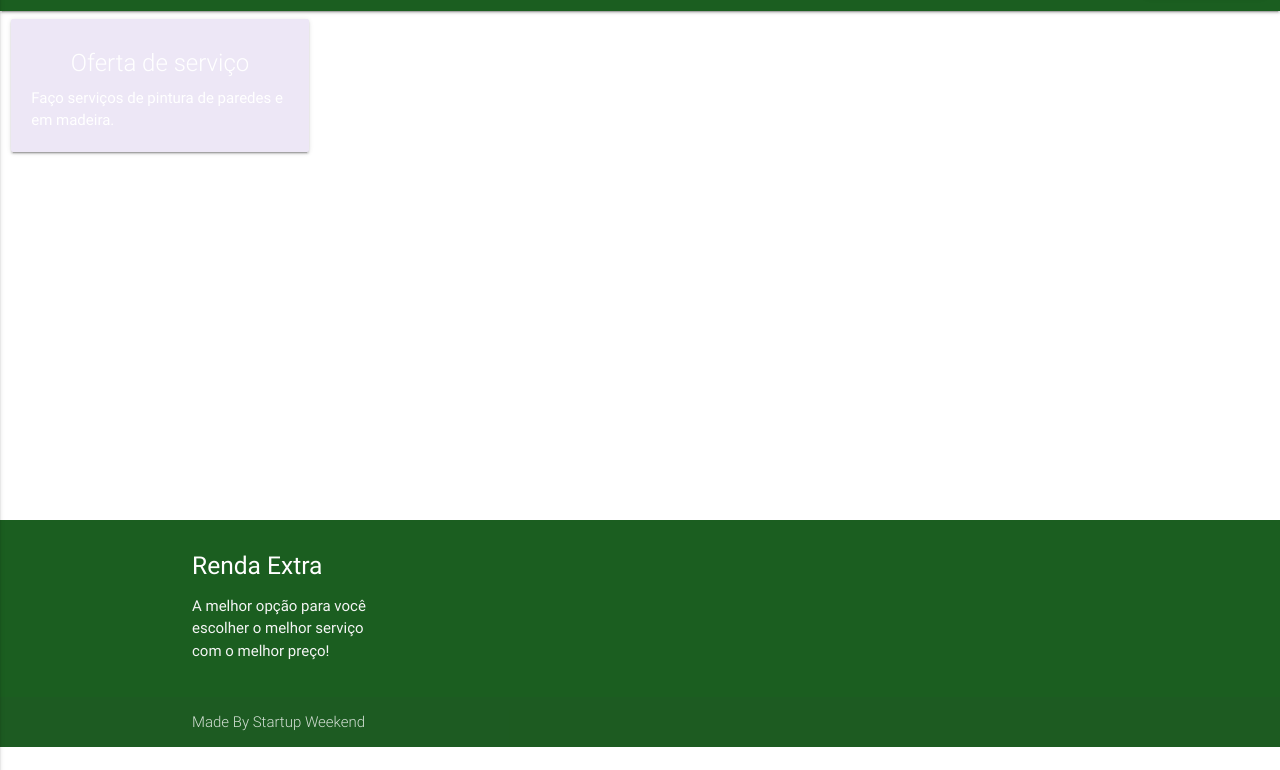
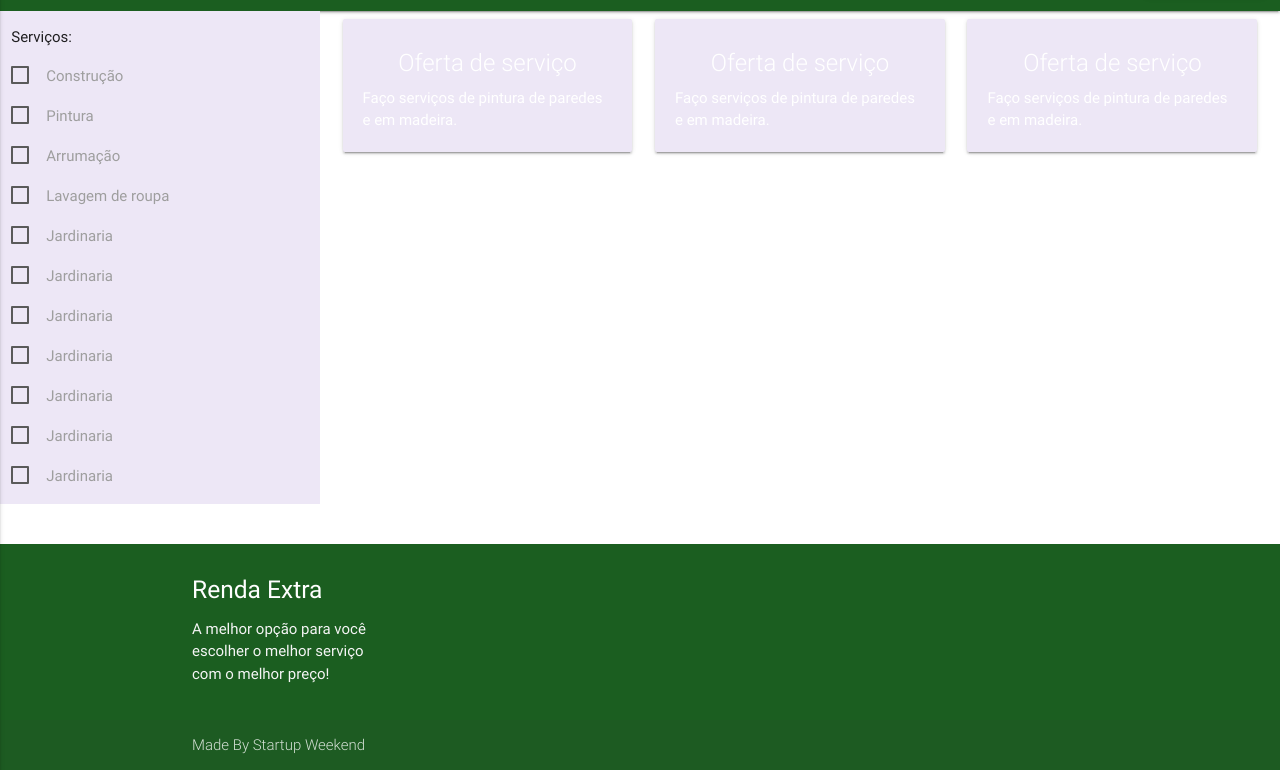
Before and after one commit to grmiranda/MVP-SW, a plain HTML site: page telas/userFeed.html in a window 1280 px wide. Shown: the part 53-823 px from the top of the page. Before the commit the page ends 800 px from the top, so only its background shows below. Drawn offline with nearby package versions, Linux system fonts and the light colour scheme.

Commit message:
Menu lateral e cartões maiores

```diff
--- a/telas/userFeed.html
+++ b/telas/userFeed.html
@@ -41,8 +41,65 @@
 
     <main>
 
+
 <div class="row">
-     <div class="col s12 m6 l3" >
+<div class="col s12 m4 l3 deep-purple lighten-5"> <!-- BARRA LATERAL ESQUERDA-->
+       <p> Serviços: </p>
+        <p>
+      <input type="checkbox" id="test1" />
+      <label for="test1">Construção</label>
+    </p>
+      <p>
+      <input type="checkbox" id="test2" />
+      <label for="test2">Pintura</label>
+    </p>
+      <p>
+      <input type="checkbox" id="test3" />
+      <label for="test3">Arrumação</label>
+    </p>
+      <p>
+      <input type="checkbox" id="test4" />
+      <label for="test4">Lavagem de roupa</label>
+    </p>
+      <p>
+      <input type="checkbox" id="test5" />
+      <label for="test5">Jardinaria</label>
+    </p>
+
+<p>
+      <input type="checkbox" id="test5" />
+      <label for="test5">Jardinaria</label>
+    </p>
+    <p>
+      <input type="checkbox" id="test5" />
+      <label for="test5">Jardinaria</label>
+    </p>
+    <p>
+      <input type="checkbox" id="test5" />
+      <label for="test5">Jardinaria</label>
+    </p>
+    <p>
+      <input type="checkbox" id="test5" />
+      <label for="test5">Jardinaria</label>
+    </p>
+    <p>
+      <input type="checkbox" id="test5" />
+      <label for="test5">Jardinaria</label>
+    </p>
+    <p>
+      <input type="checkbox" id="test5" />
+      <label for="test5">Jardinaria</label>
+    </p>
+
+
+
+      </div>
+
+      <div class="col s12 m8 l9"> <!-- CONTEÚDO CENTRAL-->
+
+
+
+<div class="col s12 m6 l4" >
         <div class="card deep-purple lighten-5">
             <div class="card-content white-text">
                 <div class="center-align">
@@ -54,6 +111,34 @@
         </div>
      </div>
 
+
+     <div class="col s12 m6 l4" >
+        <div class="card deep-purple lighten-5">
+            <div class="card-content white-text">
+                <div class="center-align">
+                    <span class="card-title ">Oferta de serviço</span>
+                </div>
+
+                    <p>Faço serviços de pintura de paredes e em madeira.</p>
+            </div>
+        </div>
+     </div>
+
+
+     <div class="col s12 m6 l4" >
+        <div class="card deep-purple lighten-5">
+            <div class="card-content white-text">
+                <div class="center-align">
+                    <span class="card-title ">Oferta de serviço</span>
+                </div>
+
+                    <p>Faço serviços de pintura de paredes e em madeira.</p>
+            </div>
+        </div>
+     </div>
+
+      </div>
+</div>
     </main>
 
     <footer>
```
